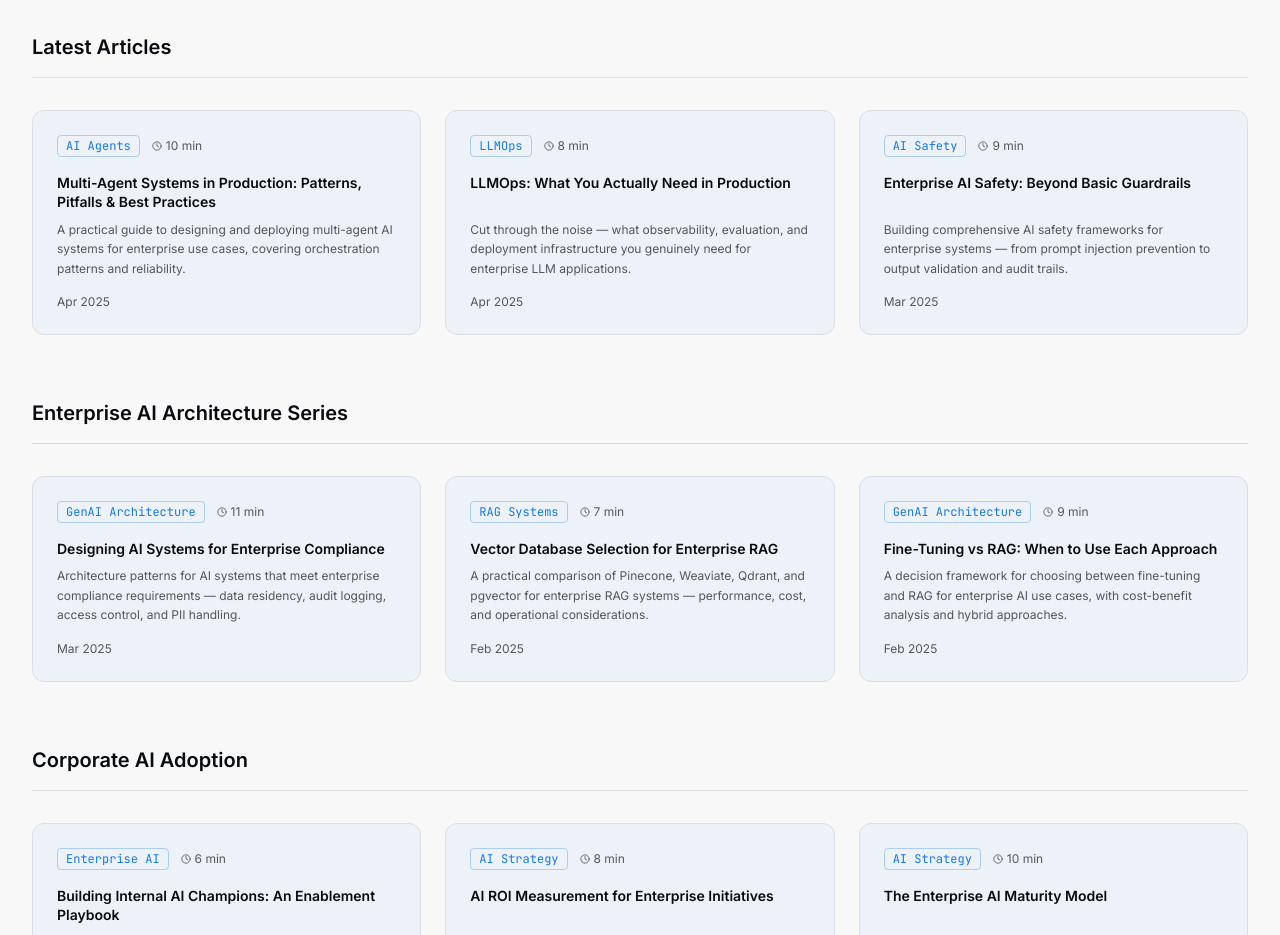
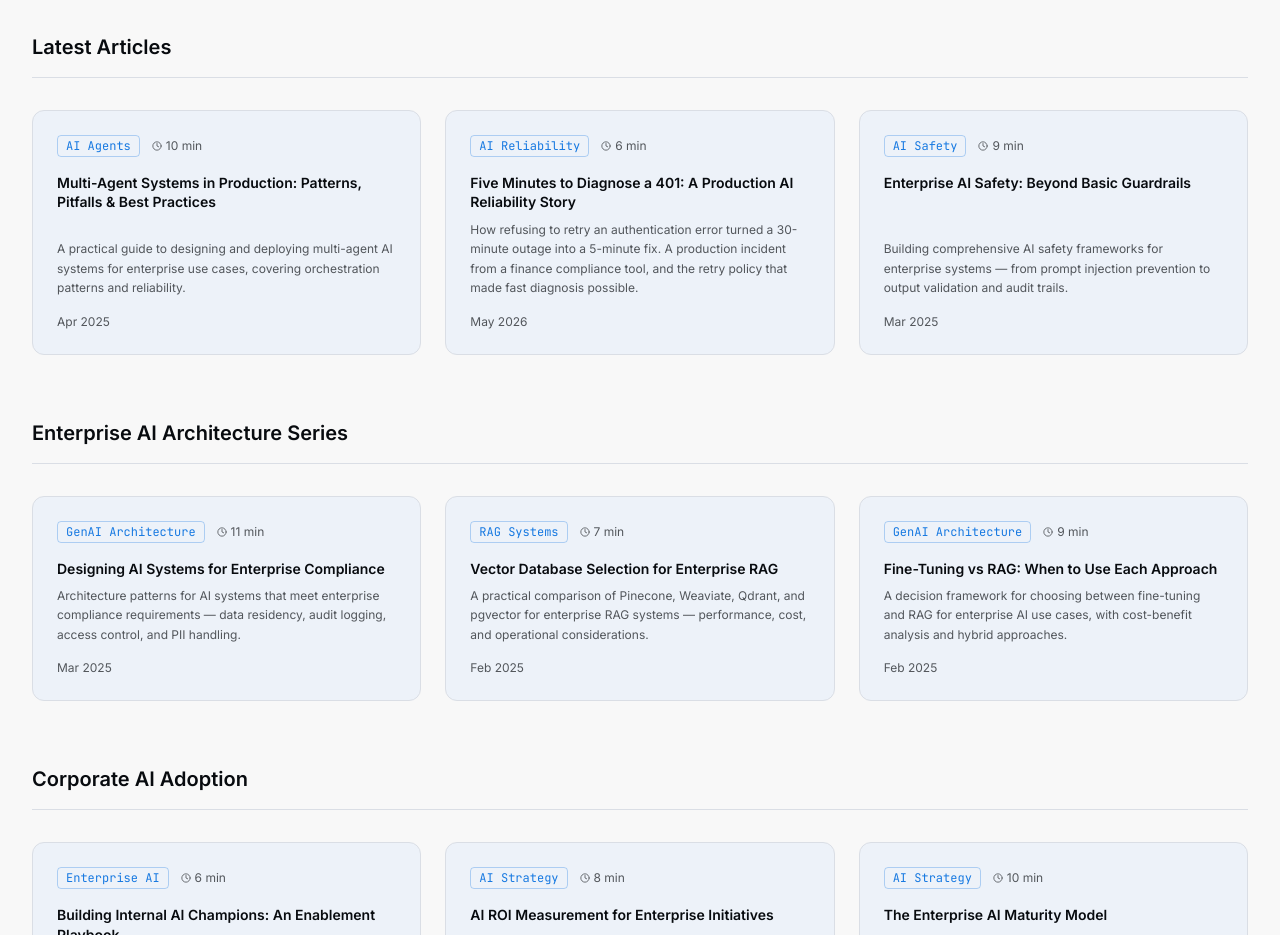
Before and after one commit to perniciachd/mananjindalcom, a Next.js app: page /insights in a window 1280 px wide. Shown: the part 1120-2055 px from the top of the page. Built offline with nearby package versions, Linux system fonts and the light colour scheme; no server answers.

Commit message:
Update website to add Article on Medium

```diff
--- a/components/insights/article-grid.tsx
+++ b/components/insights/article-grid.tsx
@@ -15,11 +15,11 @@ const sections = [
         date: 'Apr 2025',
       },
       {
-        title: 'LLMOps: What You Actually Need in Production',
-        desc: 'Cut through the noise — what observability, evaluation, and deployment infrastructure you genuinely need for enterprise LLM applications.',
-        category: 'LLMOps',
-        readTime: '8 min',
-        date: 'Apr 2025',
+        title: 'Five Minutes to Diagnose a 401: A Production AI Reliability Story',
+        desc: 'How refusing to retry an authentication error turned a 30-minute outage into a 5-minute fix. A production incident from a finance compliance tool, and the retry policy that made fast diagnosis possible.',
+        category: 'AI Reliability',
+        readTime: '6 min',
+        date: 'May 2026',
       },
       {
         title: 'Enterprise AI Safety: Beyond Basic Guardrails',
@@ -97,7 +97,7 @@ export function ArticleGrid() {
               {section.articles.map((article, i) => (
                 <motion.a
                   key={article.title}
-                  href="https://medium.com"
+                  href="https://medium.com/@manan_jindal/five-minutes-to-diagnose-a-401-a-production-ai-reliability-story-1ded1ac75c46"
                   target="_blank"
                   rel="noopener noreferrer"
                   initial={{ opacity: 0, y: 20 }}
```
